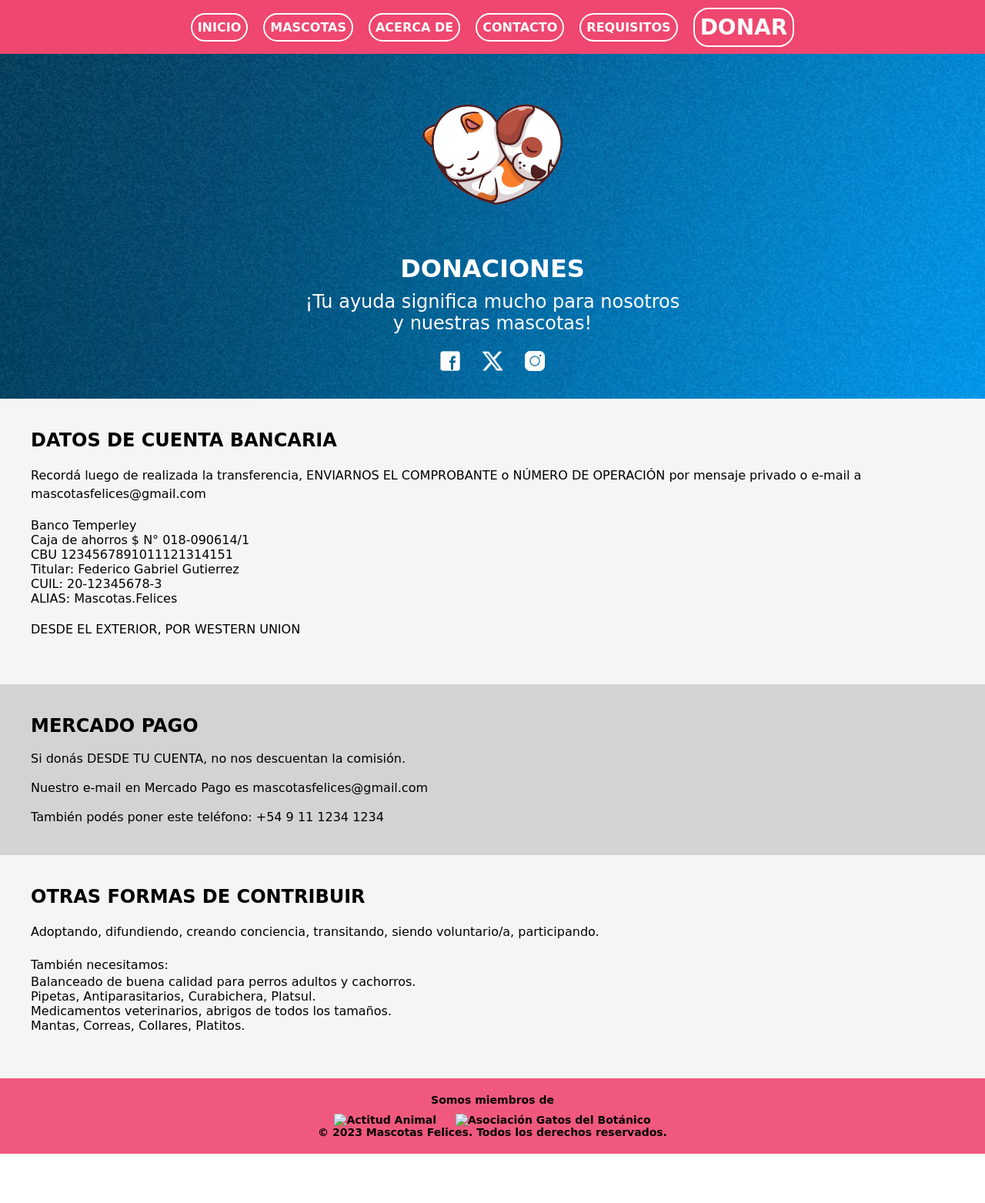
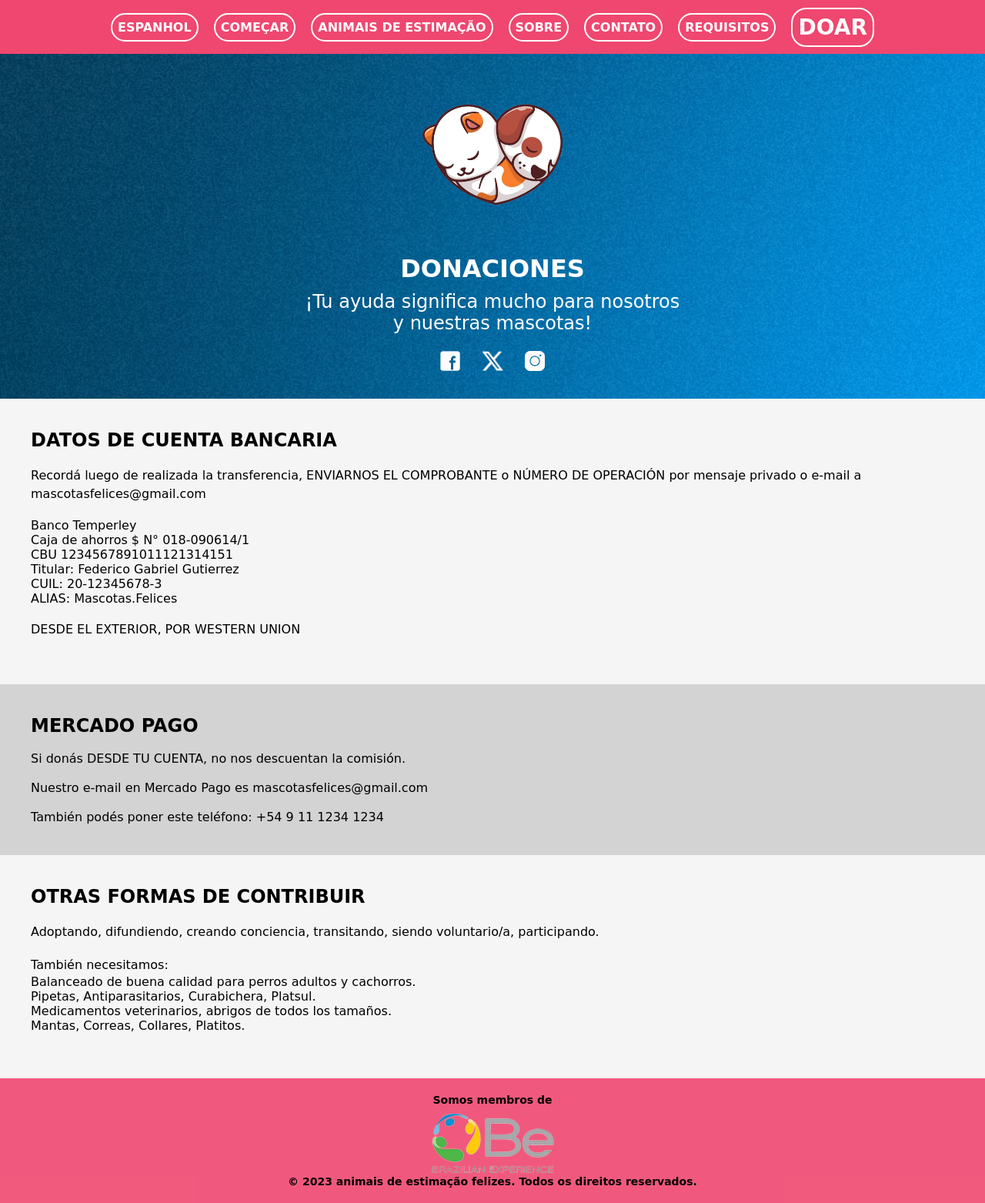
Before and after one commit to fedco-gtz/DesarrolloWeb-Coderhouse, a website: page pages/portuguese/donateportuguese.html in a window 1280 px wide. Shown: the whole page at 77% size. Before the commit the page ends 1499 px from the top, so only its background shows below. Drawn offline with Linux system fonts and the light colour scheme; files that its build step writes are made by us from their sources; files whose address does not match are found by name; a web font is replaced by a local one.

Commit message:
Actualización portugués

```diff
--- a/pages/portuguese/donateportuguese.html
+++ b/pages/portuguese/donateportuguese.html
@@ -6,7 +6,7 @@
     <meta name="viewport" content="width=device-width, initial-scale=1.0">
     <title>Requisitos para adoptar</title>
     <!-- <link rel="stylesheet" href="../css/styles.css"> -->
-    <link rel="stylesheet" href="../css/styles1.css">
+    <link rel="stylesheet" href="../../css/styles1.css">
     <link rel="preconnect" href="https://fonts.googleapis.com">
     <link rel="preconnect" href="https://fonts.gstatic.com" crossorigin>
     <link href="https://fonts.googleapis.com/css2?family=Playpen+Sans:wght@100;200;300;400;500;600;700;800&display=swap"
@@ -20,14 +20,15 @@
                 <section class="containerNav">
                     <nav class="navbar">
                         <ul class="navLinks">
-                            <li><a href="../index.html">INICIO</a></li>
-                            <li><a href="pets.html">MASCOTAS</a></li>
-                            <li><a href="about.html">ACERCA DE</a></li>
-                            <li><a href="contact.html">CONTACTO</a></li>
-                            <li><a href="requirements.html">REQUISITOS</a></li>
+                            <li><a href="../../index.html">ESPANHOL</a></li>
+                            <li><a href="./indexportuguese.html">COMEÇAR</a></li>
+                            <li><a href="./petsportuguese.html">ANIMAIS DE ESTIMAÇÃO</a></li>
+                            <li><a href="./aboutportuguese.html">SOBRE</a></li>
+                            <li><a href="./contactportuguese.html">CONTATO</a></li>
+                            <li><a href="./requirementsportuguese.html">REQUISITOS</a></li>
                         </ul>
-                        <ul class="navLinksMobile">
-                            <li><a href="donate.html">DONAR</a></li>
+                        <ul class="navLinks navLinksMobile">
+                            <li><a href="./donateportuguese.html">DOAR</a></li>
                         </ul>
                     </nav>
                     <button class="buttonMenuToggle">&#9776</button>
@@ -102,17 +103,16 @@
 
     <footer>
         <section class="somosMiembros">
-            <h4>Somos miembros de</h4>
+            <h4>Somos membros de</h4>
             <ul>
-                <li><img src="../images/footer/actitudAnimal.png" alt="Actitud Animal"></li>
-                <li><img src="../images/footer/asociacionGatosDelBotanico.png" alt="Asociación Gatos del Botánico">
+                <li><img src="../../images/footer/brazilianExperience.png" alt="Brazilian Experience"></li>
                 </li>
             </ul>
         </section>
 
-        <p>&copy; 2023 Mascotas Felices. Todos los derechos reservados.</p>
+        <p>&copy; 2023 animais de estimação felizes. Todos os direitos reservados.</p>
     </footer>
 
-    <script src="../js/navbar.js"></script>
+    <script src="../../js/navbar.js"></script>
 </body>
 </html>
```
Also changed, not shown: pages/portuguese/aboutportuguese.html (+1 -1 lines), pages/portuguese/contactportuguese.html (+5 -5 lines), pages/portuguese/indexportuguese.html (+7 -7 lines), pages/portuguese/petsportuguese.html (+13 -13 lines), pages/portuguese/requirementsportuguese.html (+13 -13 lines).
